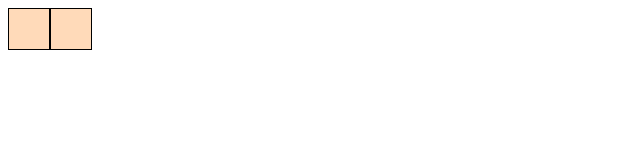
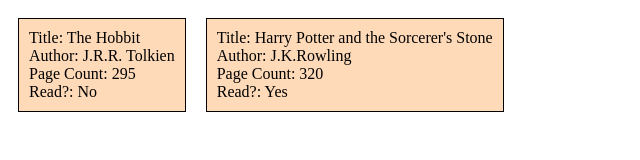
Before and after one commit to bradgerb/odin-library, a plain HTML site: page index.html in a window 1280 px wide. Shown: the whole page, without its empty margins (0-640 px from the left). Drawn offline with Linux system fonts and the light colour scheme.

Commit message:
Add text block to page cards

```diff
--- a/javascript.js
+++ b/javascript.js
@@ -14,16 +14,22 @@ function Book(title, author, pages, read){
 
 function addBookToLibrary(bookName){
     myLibrary.push(bookName);
-    displayLibrary();
-}
 
-function displayLibrary(){
+    let readY_N;
+    if (bookName.read === 'read'){
+        readY_N = "Yes"
+    } else if(bookName.read === 'not read'){
+        readY_N = "No"
+    } else {
+        readY_N = "Error"
+    }
     const card = document.createElement("div");
     card.classList.add("card");
+    card.textContent = `Title: ${bookName.title}\nAuthor: ${bookName.author}\nPage Count: ${bookName.pages}\nRead?: ${readY_N}`;
     container.appendChild(card);
 }
 
-const theHobbit = new Book('The Hobbit', 'J.R.R. Tolkien', '295', 'not yet read')
+const theHobbit = new Book('The Hobbit', 'J.R.R. Tolkien', '295', 'not read')
 const harryPotter1 = new Book('Harry Potter and the Sorcerer\'s Stone', 'J.K.Rowling', '320', 'read')
 
 addBookToLibrary(theHobbit);
--- a/style.css
+++ b/style.css
@@ -3,8 +3,15 @@
 }
 
 .card{
+    margin: 10px;
     border: black solid 1px;
-    height: 40px;
-    width: 40px;
+    height: max-content;
+    width: max-content;
+    padding: 10px;
+    white-space: pre-wrap;
     background-color: peachpuff;
 }
+
+.button{
+    margin: 10px;
+}
```
